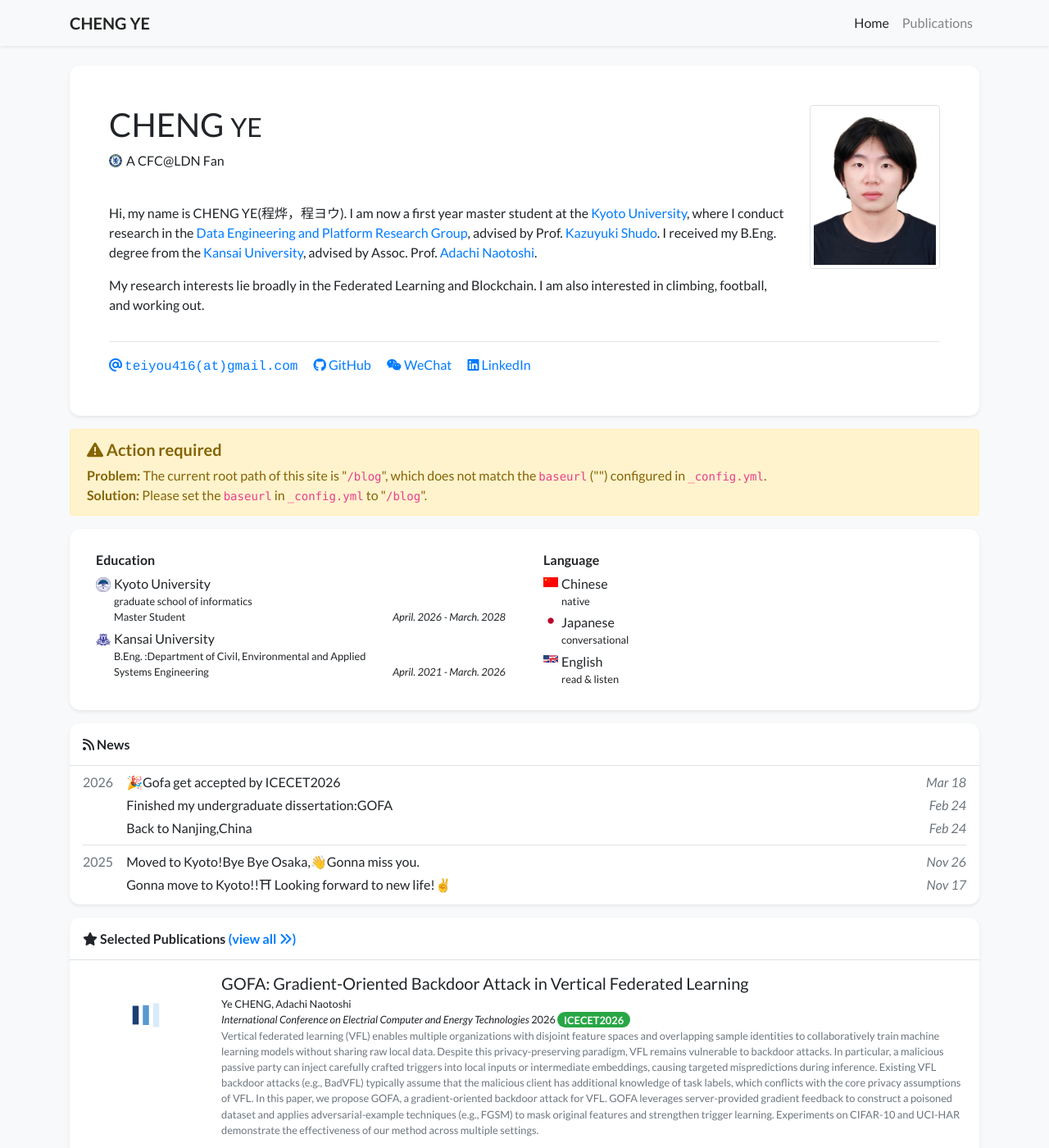
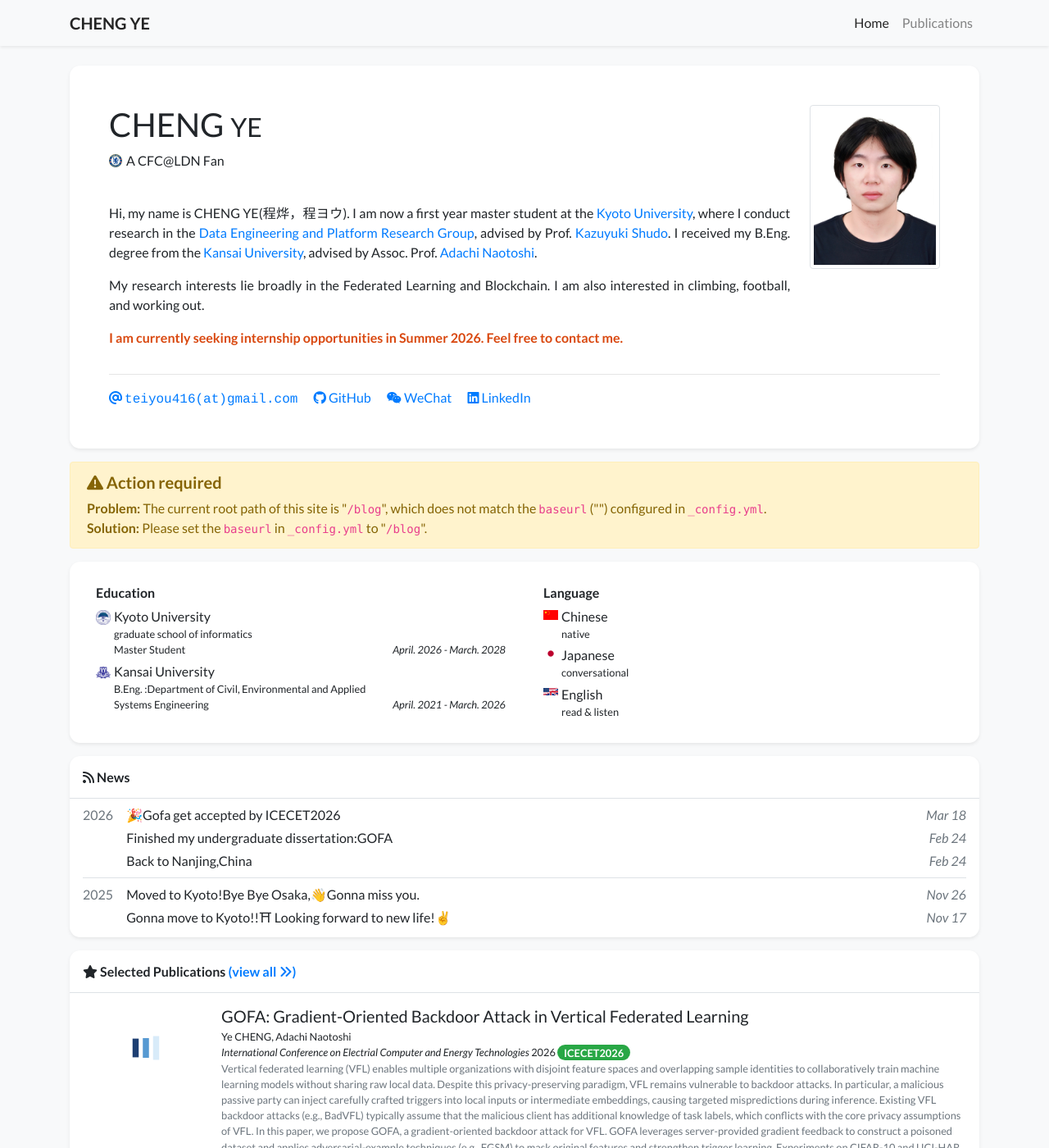
Before and after one commit to teiyou416/blog, a Jekyll site: the page built from index.html, in a window 1280 px wide and 1400 px high. Shown: the whole window at 82% size. Built offline with Jekyll 4.4.1, drawn with Linux system fonts in a browser that asks for light colours; nearby versions of some CDN libraries; a style sheet for code colours, icons or effects is not loaded.

Commit message:
feat: added internship bio

```diff
--- a/Gemfile
+++ b/Gemfile
@@ -31,3 +31,5 @@ gem "wdm", "~> 0.2" if Gem.win_platform?
 
 gem "webrick", "~> 1.7"
 gem "kramdown-parser-gfm"
+gem "base64"
+gem "bigdecimal"
--- a/_data/profile.yml
+++ b/_data/profile.yml
@@ -20,7 +20,7 @@ wechat_prompt: >-
 linkedin: ye-cheng-158360361
 # orcid: 0000-0000-0000-0000
 
-short_bio_text_justify: false
+short_bio_text_justify: true
 short_bio: >-
   <p>
    Hi, my name is CHENG YE(程烨，程ヨウ). I am now a first year master student at the <a href="https://www.kyoto-u.ac.jp">Kyoto University</a>, where I conduct research
@@ -32,6 +32,9 @@ short_bio: >-
   <p>
    My research interests lie broadly in the Federated Learning and Blockchain.
    I am also interested in climbing, football, and working out.
+  </p>
+  <p class="profile-internship-highlight">
+   I am currently seeking internship opportunities in Summer 2026. Feel free to contact me.
   </p>
 #portrait_url: /assets/images/photos/mokuro_chelsea.png
 portrait_url: /assets/images/photos/cy.jpeg
--- a/assets/css/global.css
+++ b/assets/css/global.css
@@ -40,6 +40,11 @@ h1, h2, h3, h4, h5, h6,
 .text-profile-bio {
     /* font-family: "Raleway"; */
     font-weight: 400;
+}
+
+.profile-internship-highlight {
+    color: #d9480f;
+    font-weight: 700;
 }
 
 .navbar {
```
